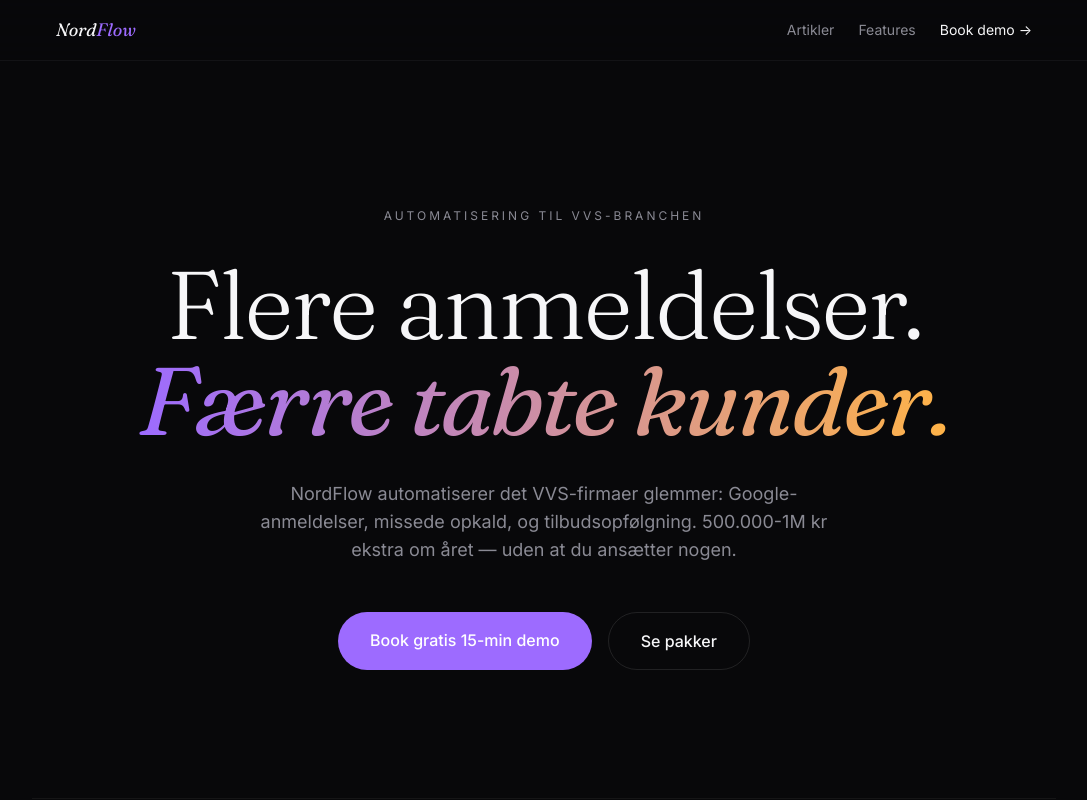
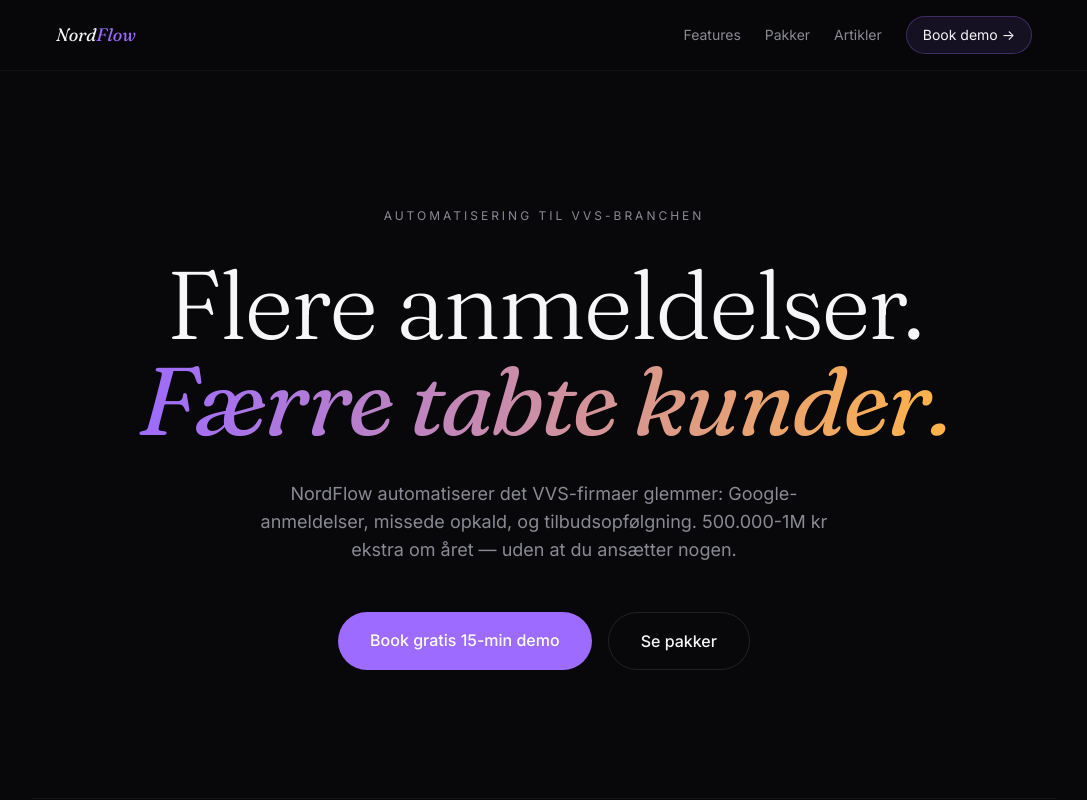
Before and after one commit to vhaugaard92-pixel/nordflow-site, a Next.js app: page / in a window 1280 px wide. Shown: the top 800 px of the page, without its empty margins (96-1183 px from the left). Built offline with nearby package versions, Linux system fonts and the light colour scheme.

Commit message:
auto: app/layout.tsx

```diff
--- a/app/layout.tsx
+++ b/app/layout.tsx
@@ -29,16 +29,28 @@ export default function RootLayout({ children }: { children: React.ReactNode })
         <nav className="fixed top-0 w-full z-50 backdrop-blur-xl bg-[#08080a]/70 border-b border-white/5">
           <div className="max-w-5xl mx-auto px-6 py-4 flex items-center justify-between">
             <a href="/" className="font-serif italic text-lg">Nord<span className="text-accent">Flow</span></a>
-            <div className="flex gap-6 text-sm text-muted">
-              <a href="/artikler" className="hover:text-fg transition">Artikler</a>
-              <a href="/#features" className="hover:text-fg transition">Features</a>
-              <a href="https://calendly.com/vhaugaard92/vvs-automation-gratis-demo" className="text-fg hover:text-accent transition">Book demo →</a>
+            <div className="flex gap-6 text-sm text-muted items-center">
+              <a href="/#features" className="hover:text-fg transition hidden sm:inline">Features</a>
+              <a href="/#pakker" className="hover:text-fg transition hidden sm:inline">Pakker</a>
+              <a href="/artikler" className="hover:text-fg transition hidden sm:inline">Artikler</a>
+              <a
+                href="https://calendly.com/vhaugaard92/vvs-automation-gratis-demo"
+                className="px-4 py-2 bg-accent/10 border border-accent/30 text-fg rounded-full hover:bg-accent/20 transition"
+              >
+                Book demo →
+              </a>
             </div>
           </div>
         </nav>
         <main className="pt-20">{children}</main>
-        <footer className="border-t border-white/5 mt-32 py-10 text-center text-sm text-muted font-mono">
-          <span>NordFlow · Automatisering til VVS · Made in Denmark</span>
+        <footer className="border-t border-white/5 mt-32 py-12 text-center text-sm text-muted font-mono">
+          <div className="max-w-5xl mx-auto px-6 flex flex-col md:flex-row items-center justify-between gap-4">
+            <span>NordFlow · Automatisering til VVS · Made in Denmark</span>
+            <div className="flex gap-6">
+              <a href="/artikler" className="hover:text-fg transition">Artikler</a>
+              <a href="https://calendly.com/vhaugaard92/vvs-automation-gratis-demo" className="hover:text-fg transition">Book demo</a>
+            </div>
+          </div>
         </footer>
       </body>
     </html>
```
